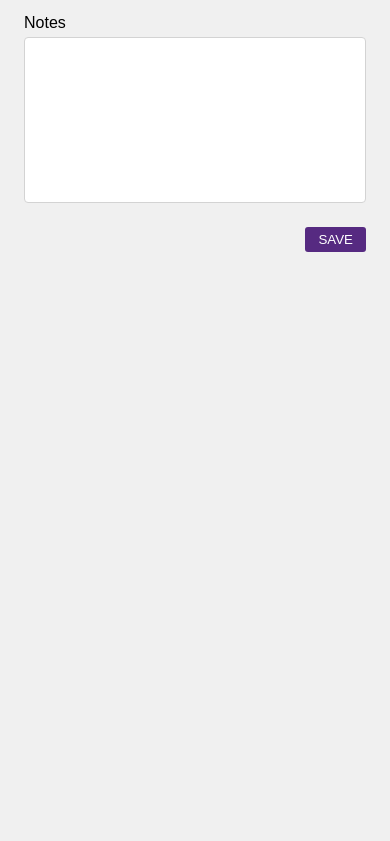
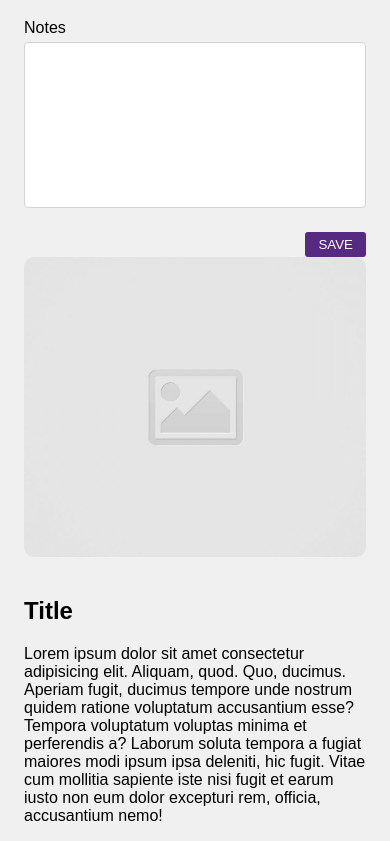
Before and after one commit to S-Chiaravanont/code-journal, a website: page index.html in a window 390 px wide. Shown: the part 588-1429 px from the top of the page. Before the commit the page ends 844 px from the top, so only its background shows below. Drawn offline with Linux system fonts and the light colour scheme; a web font is replaced by a local one.

Commit message:
in progress, added div[data-view=entries], empty unordered list, dummy journal entries, checked responsive layout for view entries, and entries on navbar

```diff
--- a/css/styles.css
+++ b/css/styles.css
@@ -11,6 +11,13 @@ body {
 .navbar h2 {
   font-weight: 400;
   margin: 13px 0;
+  display: inline-block;
+  margin-right: 20px;
+}
+
+.navbar h3 {
+  display: inline-block;
+  font-weight: 400;
 }
 
 img {
@@ -61,3 +68,15 @@ textarea:focus {
   background-color: rgb(86 42 129);
   color: white;
 }
+
+/* View entries */
+ul {
+  padding: 0;
+  margin: 0;
+}
+
+li {
+  list-style: none;
+  margin: 0;
+  padding: 0;
+}
--- a/index.html
+++ b/index.html
@@ -25,6 +25,7 @@
         <div class="row">
           <div class="column-full">
             <h2>Code Journal</h2>
+            <h3><a>Entries</a></h3>
           </div>
         </div>
       </div>
@@ -61,6 +62,25 @@
         </div>
       </form>
     </div>
+    <div data-view="entries" class="container">
+      <ul>
+        <li>
+          <div class="row">
+            <div class="column-half">
+              <div class="img-frame">
+                <img src="images/placeholder-image-square.jpg" alt="placeholder-image-square">
+              </div>
+            </div>
+            <div class="column-half">
+              <h2>Title</h2>
+              <p>Lorem ipsum dolor sit amet consectetur adipisicing elit. Aliquam, quod. Quo, ducimus. Aperiam fugit, ducimus tempore unde nostrum quidem ratione voluptatum accusantium esse? Tempora voluptatum voluptas minima et perferendis a?
+              Laborum soluta tempora a fugiat maiores modi ipsum ipsa deleniti, hic fugit. Vitae cum mollitia sapiente iste nisi fugit et earum iusto non eum dolor excepturi rem, officia, accusantium nemo!
+              </p>
+            </div>
+          </div>
+        </li>
+      </ul>
+    </div>
   </main>
   <script src="js/data.js"></script>
   <script src="js/main.js"></script>
```
